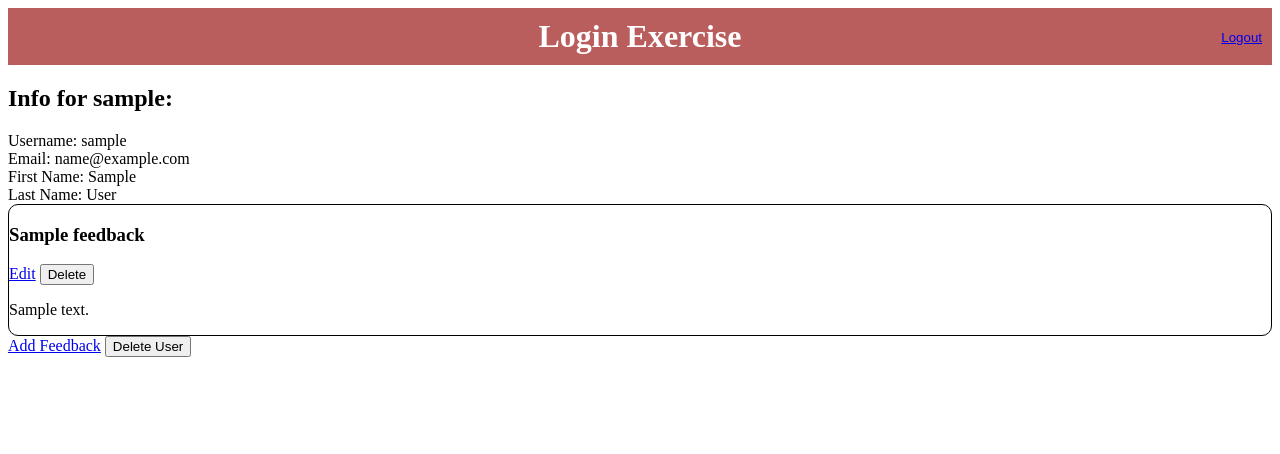
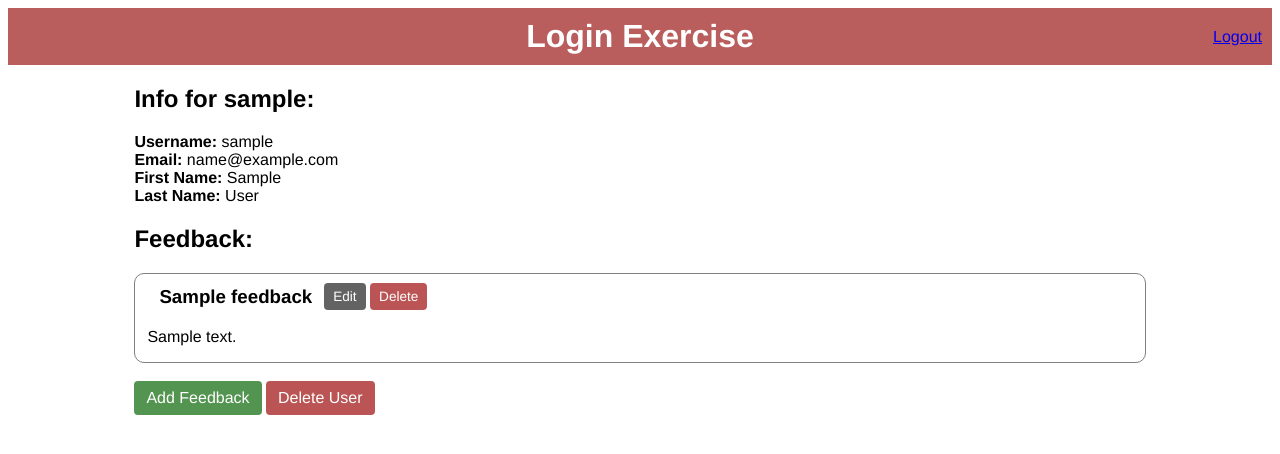
Before and after one commit to dtressel/24-5_Flask_Feedback, a Flask app: a page that uses templates/user_page.html in a window 1280 px wide. Shown: the top 454 px of the page. Run offline with Flask 3, Linux system fonts and the light colour scheme; the visitor is signed in with stand-in values (Sample User, id 1); tables that the repository leaves empty hold one stand-in row (values such as "Sample post").

Commit message:
Updated buttons and form styling/formatting

```diff
--- a/static/style.css
+++ b/static/style.css
@@ -1,3 +1,11 @@
+* {
+  font-family: "Helvetica Neue", Helvetica, Arial, sans-serif;
+}
+
+main {
+  margin: 0 10%;
+}
+
 h1 {
   text-align: center;
   background-color: rgb(186, 93, 93);
@@ -5,6 +13,10 @@ h1 {
   grid-column: 2 / 3;
   margin: 0;
   padding: 10px 0;
+}
+
+h3 {
+  margin: 4px 12px 4px;
 }
 
 header {
@@ -28,6 +40,7 @@ header {
 
 .log-links {
   margin: 0 10px;
+  font-size: 1rem;
 }
 
 .button-to-link {
@@ -40,6 +53,94 @@ header {
 }
 
 .feedback-group {
-  border: 1px solid black;
+  border: 1px solid gray;
   border-radius: 10px;
+  margin: 8px 0;
+  padding: 8px 12px 0;
 }
+
+.link-to-button {
+  text-decoration: none;
+  display: inline-block;
+}
+
+.button, .button-small {
+  border-radius: 4px;
+  border: none;
+}
+
+.button {
+  font-size: 1rem;
+  padding: 8px 12px;
+}
+
+.button-small {
+  font-size: 0.85rem;
+  padding: 6px 9px;
+}
+
+.button:hover, .button-small:hover {
+  cursor: pointer;
+}
+
+.b-success {
+  background-color: rgb(83, 148, 80);
+  color: white;
+}
+
+.b-success:hover {
+  background-color: rgb(58, 109, 55);
+}
+
+.b-danger {
+  background-color: rgb(187, 85, 85);
+  color: white;
+}
+
+.b-danger:hover {
+  background-color: rgb(110, 30, 30);
+}
+
+.b-edit {
+  background-color: rgb(99, 99, 99);
+  color: white;
+}
+
+.b-edit:hover {
+  background-color: rgb(74, 74, 74);
+}
+
+.title-row {
+  display: flex;
+  justify-content: left;
+  align-items: center;
+}
+
+.feedback-group:last-of-type {
+  margin-bottom: 18px;
+}
+
+.form-row {
+  margin-top: 14px;
+  display: flex;
+}
+
+.form-row > label, .spacer {
+  flex: 1;
+}
+
+.form-row > input, .form-row > textarea, .button-div {
+  flex: 6;
+}
+
+input, textarea {
+  border: 1px solid rgb(178, 178, 178);
+  border-radius: 3px;
+  padding: 5px;
+}
+
+input:focus, textarea:focus {
+  border-color: rgb(186, 93, 93);
+  box-shadow: 0 0 5px rgb(186, 93, 93);
+  outline: 0 none;
+}
--- a/templates/user_page.html
+++ b/templates/user_page.html
@@ -4,26 +4,29 @@
 
 {% block content %}
 <h2>Info for {{user.username}}:</h2>
-<div>Username: {{user.username}}</div>
-<div>Email: {{user.email}}</div>
-<div>First Name: {{user.first_name}}</div>
-<div>Last Name: {{user.last_name}}</div>
+<div><b>Username:</b> {{user.username}}</div>
+<div><b>Email:</b> {{user.email}}</div>
+<div><b>First Name:</b> {{user.first_name}}</div>
+<div><b>Last Name:</b> {{user.last_name}}</div>
+<h2>Feedback:</h2>
 {% for feedback in user.feedbacks %}
   <div class="feedback-group">
-    <h3>{{feedback.title}}</h3>
-    {% if session['username'] == user.username %}
-      <form method="post" action="/feedback/{{feedback.id}}/delete">
-        <a href="/feedback/{{feedback.id}}/update" class="link-to-button">Edit</a>
-        <button type="submit">Delete</button>
-      </form>
-    {% endif %}
+    <div class="title-row">
+      <h3>{{feedback.title}}</h3>
+      {% if session['username'] == user.username %}
+        <form method="post" action="/feedback/{{feedback.id}}/delete">
+          <a href="/feedback/{{feedback.id}}/update" class="link-to-button button-small b-edit">Edit</a>
+          <button type="submit" class="button-small b-danger">Delete</button>
+        </form>
+      {% endif %}
+    </div>
     <p>{{feedback.content}}</p>
   </div>
 {% endfor %}
 {% if session['username'] == user.username %}
   <form method="post" action="/users/{{user.username}}/delete">
-    <a href="/users/{{user.username}}/feedback/add" class="link-to-button">Add Feedback</a>
-    <button type="submit">Delete User</button>
+    <a href="/users/{{user.username}}/feedback/add" class="link-to-button button b-success">Add Feedback</a>
+    <button type="submit" class="button b-danger">Delete User</button>
   </form>
 {% endif %}
 {% endblock %}
```
Also changed, not shown: templates/edit_feedback.html (+6 -1 lines), templates/login.html (+6 -1 lines), templates/new_feedback.html (+6 -1 lines), templates/register.html (+6 -1 lines).
